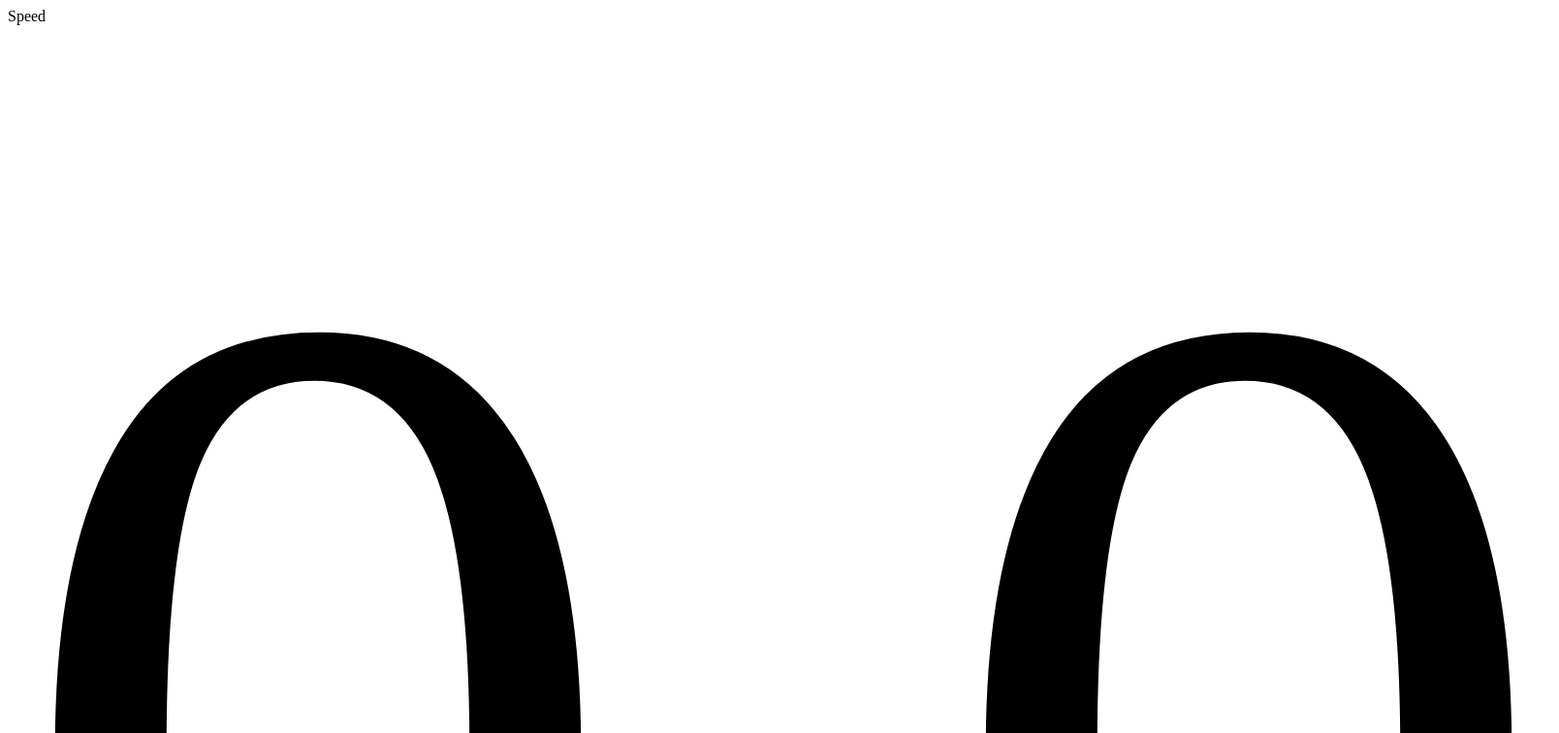
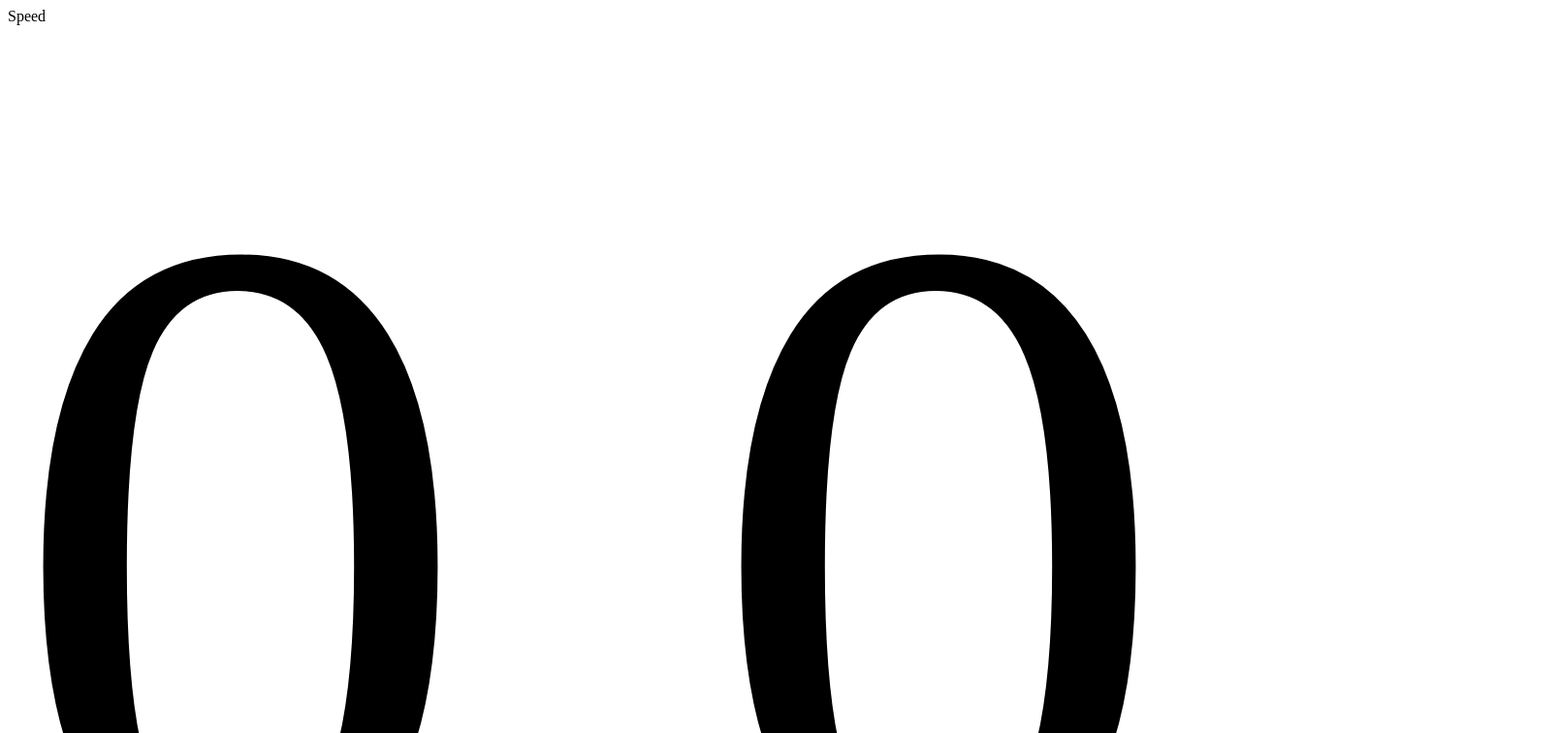
Before and after one commit to jweathers/speedo, a plain HTML site: page index.html in a window 1280 px wide. Shown: the top 756 px of the page at 97% size, 1608 px wide, since content can reach past the window. Drawn offline with Linux system fonts and the light colour scheme.

Commit message:
updated font size

```diff
--- a/index.html
+++ b/index.html
@@ -6,7 +6,7 @@
 </head>
 <body>
 <div>Speed</div>
-<div id="geo_speed" style="font-size: 100vw;">0.0</div> <sup>mph</sup>
+<div id="geo_speed" style="font-size: 75vw;align-content: center;">0.0</div> <sup>mph</sup>
 <div id="status"></div>
 </body>
 <script>
```
